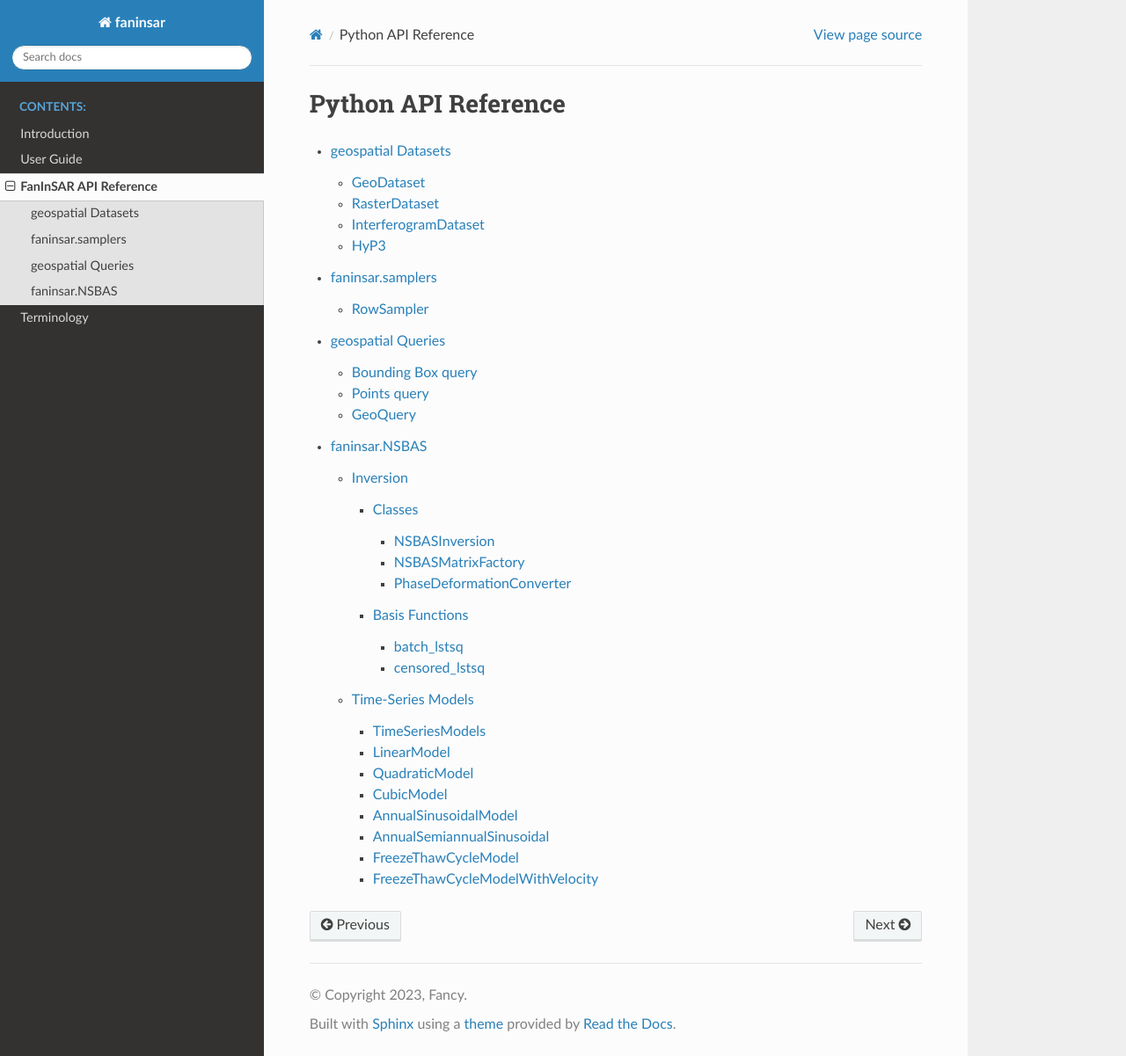
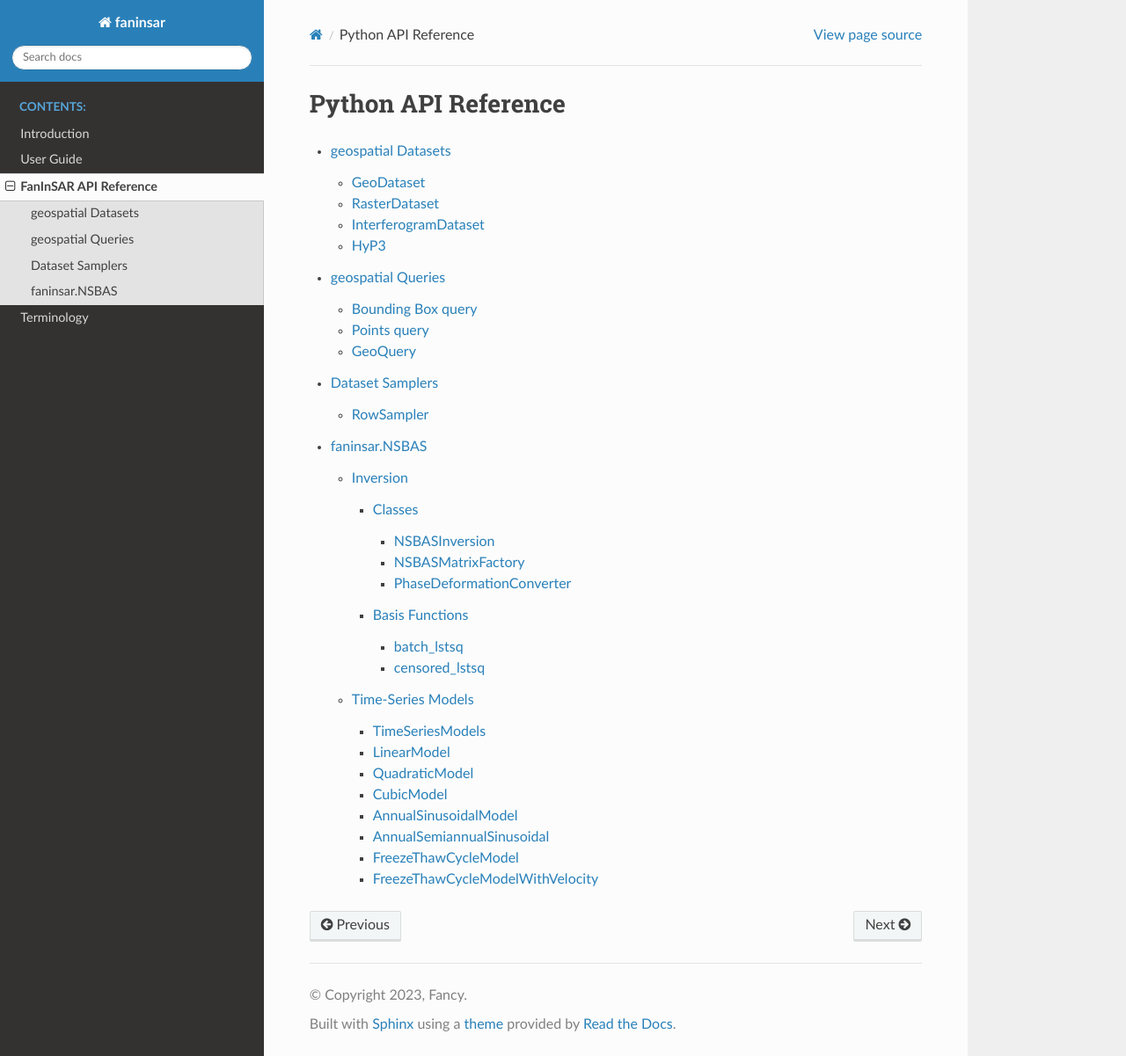
Before and after one commit to Fanchengyan/FanInSAR, a Sphinx documentation site: the page built from docs/source/api/index.rst, in a window 1280 px wide and 1201 px high. Shown: the whole window at 88% size. Built offline with Sphinx 7.4.7 and the Read the Docs theme 2.0.0, drawn with Linux system fonts in a browser that asks for light colours.

Commit message:
update docs

```diff
--- a/docs/source/api/index.rst
+++ b/docs/source/api/index.rst
@@ -5,6 +5,6 @@ Python API Reference
 .. toctree::
 
    datasets/datasets
+   query/query
    samplers/index
-   query/query
    NSBAS/index
--- a/docs/source/api/samplers.rst
+++ /dev/null
@@ -1,4 +0,0 @@
-faninsar.samplers
-=================
-
-.. automodule:: faninsar.samplers
--- a/docs/source/api/samplers/index.rst
+++ b/docs/source/api/samplers/index.rst
@@ -1,6 +1,5 @@
-faninsar.samplers
-=================
-
+Dataset Samplers
+================
 
 
 RowSampler
```
Also changed, not shown: 1 other file.
